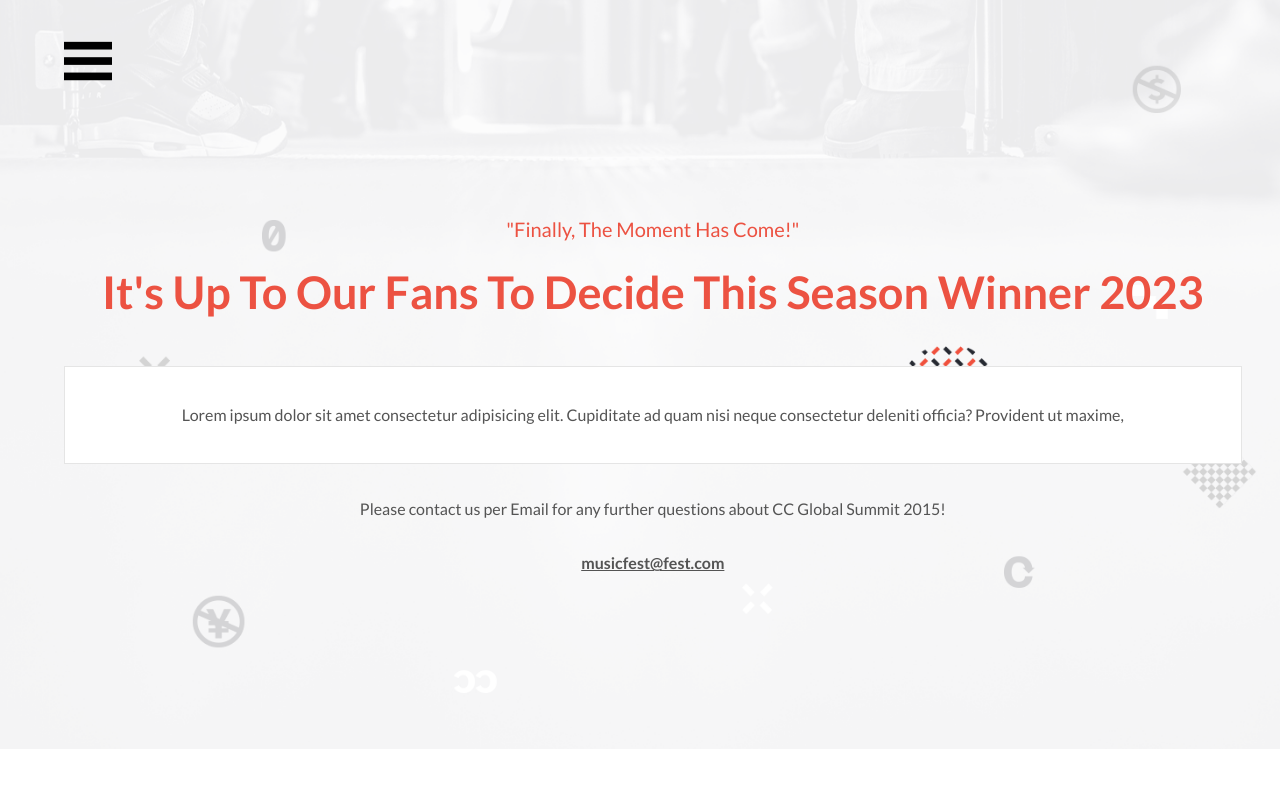
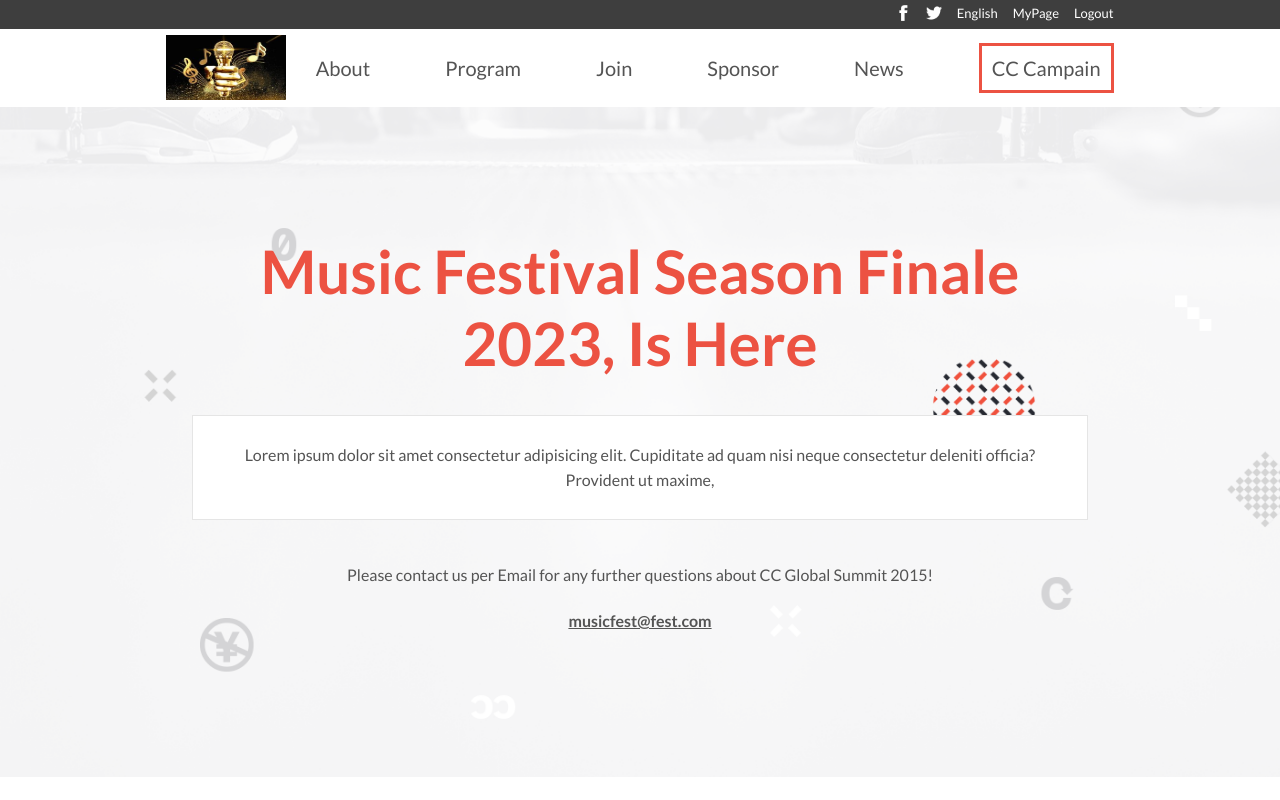
Before and after one commit to migo1/capstone-1, a website: page about.html in a window 1280 px wide. Shown: the top 800 px of the page. Drawn offline with Linux system fonts and the light colour scheme; a web font is replaced by a local one.

Commit message:
about-deskrop-styled

```diff
--- a/about.css
+++ b/about.css
@@ -1,4 +1,5 @@
 @import url("https://fonts.googleapis.com/css2?family=Lato:wght@100;300;400;700&display=swap");
+@import url("https://fonts.cdnfonts.com/css/cocogoose");
 /* CSS Reset */
 *,
 *::after,
@@ -37,8 +38,7 @@ header {
   padding-right: 3%;
   display: flex;
   flex-direction: column;
-    text-align: center;
-
+  text-align: center;
 }
 
 .intro {
@@ -79,8 +79,7 @@ header {
 
 .fest-logo {
   padding: 10% 6%;
-    text-align: center;
-
+  text-align: center;
 }
 
 .logo-heading {
@@ -118,8 +117,7 @@ img.logo {
 
 .past {
   padding: 10% 8%;
-    text-align: center;
-
+  text-align: center;
 }
 
 .past-title {
@@ -195,8 +193,7 @@ img.logo {
 .partners {
   background-color: #272a31;
   padding: 10%;
-    text-align: center;
-
+  text-align: center;
 }
 
 .partner-heading {
@@ -227,15 +224,13 @@ footer {
   flex-direction: row;
 }
 
-
-
 .footer-img {
   height: 80px;
   width: 150px;
 }
 
 .footer-text {
-  margin-left: 10px;
+  margin-left: 10%;
 }
 
 .text-one {
@@ -247,3 +242,203 @@ footer {
 .text-two {
   display: none;
 }
+
+@media (min-width: 768px) {
+  .hamburger {
+    display: none;
+  }
+
+  .top-nav {
+    display: block;
+    background-color: #3e3e3e;
+  }
+
+  .top-list {
+    display: flex;
+    justify-content: end;
+    padding: 5px 13%;
+  }
+
+  .top-item {
+    margin-right: 15px;
+    color: #fff;
+    font-size: 13px;
+  }
+
+  .l-margin {
+    margin-right: 0;
+  }
+
+  .nav-image {
+    height: 16px;
+    width: 16px;
+    filter: brightness(0) invert(1);
+  }
+
+  .bottom-nav {
+    display: block;
+    background-color: #fff;
+  }
+
+  .container {
+    padding: 0.5% 13%;
+    display: flex;
+    flex-wrap: wrap;
+    flex-direction: row;
+    justify-content: space-between;
+    align-items: center;
+  }
+
+  .b-nav-image {
+    height: 45px;
+    width: 80px;
+  }
+
+  .b-list {
+    display: flex;
+    align-items: center;
+  }
+
+  .b-item {
+    margin-right: 18px;
+    font-size: 15px;
+    color: #545454;
+  }
+
+  /* the margin right will have to change on different screen sizes */
+
+  .border-item {
+    border: 3px solid #ec5242;
+    padding: 10px;
+  }
+  .last {
+    white-space: nowrap;
+    margin-right: 0;
+  }
+
+  .hero {
+    padding: 10% 15% 1% 15%;
+    display: flex;
+    flex-direction: column;
+    text-align: center;
+  }
+
+  .intro {
+    display: none;
+  }
+
+  .main-heading {
+    font-weight: 900;
+    font-size: 60px;
+  }
+
+  .description {
+    margin-bottom: 5%;
+  }
+
+  .email {
+    margin-bottom: 15%;
+  }
+
+  .fest-logo {
+    padding: 5% 15% 6% 15%;
+  }
+
+  .logo-heading {
+    margin-bottom: 1%;
+  }
+
+  .logo-detail {
+    margin-bottom: 4%;
+  }
+
+  .logo-container {
+    width: 50%;
+    margin: 0 auto;
+  }
+
+  .past {
+    padding: 5% 15% 6% 15%;
+  }
+
+  .past-title {
+    margin-bottom: 1%;
+  }
+
+  .heading-underline {
+    margin-bottom: 1%;
+  }
+
+  .past-detail {
+    margin-bottom: 5%;
+  }
+
+  .past-images {
+    display: flex;
+    flex-direction: row;
+    justify-content: center;
+    height: 300px;
+  }
+
+  .past-container-one {
+    margin-bottom: 0;
+    margin-right: 5%;
+    width: 50%;
+    height: 100%;
+  }
+
+  .past-container-two {
+    margin-bottom: 0;
+    width: 50%;
+    height: 100%;
+  }
+
+  .partners {
+    display: none;
+  }
+
+  footer {
+    background-color: #272a31;
+    display: flex;
+    justify-content: center;
+    align-items: center;
+    padding: 6% 8%;
+  }
+
+  .text-one {
+    color: #fff;
+    font-weight: 600;
+  }
+
+  .text-two {
+    display: block;
+    color: #fff;
+  }
+}
+
+@media (min-width: 1241px) {
+  .b-nav-image {
+    height: 65px;
+    width: 120px;
+  }
+
+  .b-list {
+    display: flex;
+    align-items: center;
+  }
+
+  .b-item {
+    margin-right: 75px;
+    font-size: 20px;
+    color: #545454;
+  }
+
+  .border-item {
+    border: 3px solid #ec5242;
+    padding: 10px;
+  }
+  .last {
+    white-space: nowrap;
+    margin-right: 0;
+  }
+}
--- a/about.html
+++ b/about.html
@@ -13,17 +13,18 @@
       <nav class="top-nav">
         <ul class="top-list">
           <li class="top-item">
-            <img src="./images/facebook-1.png" alt="" class="nav-image" />
+            <img src="./images/icons/fb.png" alt="" class="nav-image" />
           </li>
           <li class="top-item">
-            <img src="./images/twitter.png" alt="" class="nav-image" />
+            <img src="./images/icons/twitter.png" alt="" class="nav-image" />
           </li>
           <li class="top-item">English</li>
           <li class="top-item">MyPage</li>
-          <li class="top-item">Logout</li>
+          <li class="top-item l-margin">Logout</li>
         </ul>
       </nav>
       <nav class="bottom-nav">
+        <div class="container">
           <img src="./images/sing.png" alt="" class="b-nav-image" />
           <ul class="b-list">
             <li class="b-item">About</li>
@@ -31,15 +32,16 @@
             <li class="b-item">Join</li>
             <li class="b-item">Sponsor</li>
             <li class="b-item">News</li>
+            <div class="border-item">
               <li class="b-item last">CC Campain</li>
+            </div>
           </ul>
+        </div>
       </nav>
       <!-- hero section -->
       <section class="hero">
         <h3 class="intro">"Finally, The Moment Has Come!"</h3>
-        <h1 class="main-heading">
-          It's Up To Our Fans To Decide This Season Winner 2023
-        </h1>
+        <h1 class="main-heading">Music Festival Season Finale 2023, Is Here</h1>
         <p class="description">
           Lorem ipsum dolor sit amet consectetur adipisicing elit. Cupiditate ad
           quam nisi neque consectetur deleniti officia? Provident ut maxime,
@@ -71,6 +73,7 @@
         Take a look at the last two Music Festivals which took place in Nairobi,
         Kenya.
       </p>
+      <div class="past-images">
         <div class="past-container-one">
           <h2 class="year">2022</h2>
           <p class="past-info">Music Festival Mombasa</p>
@@ -78,6 +81,7 @@
         <div class="past-container-two">
           <h2 class="year">2021</h2>
           <p class="past-info">Music Festival Kisumu</p>
+        </div>
       </div>
     </section>
 
--- a/style.css
+++ b/style.css
@@ -1,4 +1,5 @@
 @import url("https://fonts.googleapis.com/css2?family=Lato:wght@100;300;400;700&display=swap");
+@import url('https://fonts.cdnfonts.com/css/cocogoose');
 /* CSS Reset */
 *,
 *::after,
@@ -115,7 +116,7 @@ h1 {
 }
 
 .program-item {
-  background-color: #ffffff17;
+  background-color: #ffffff2b;
   display: flex;
   align-items: center;
   margin-bottom: 10px;
@@ -277,7 +278,7 @@ footer {
 
   .top-nav {
     display: block;
-    background-color: #4d4d4d;
+    background-color: #3e3e3e;
   }
 
   .top-list {
```
Lines whose indentation alone changed are shown as unchanged.
